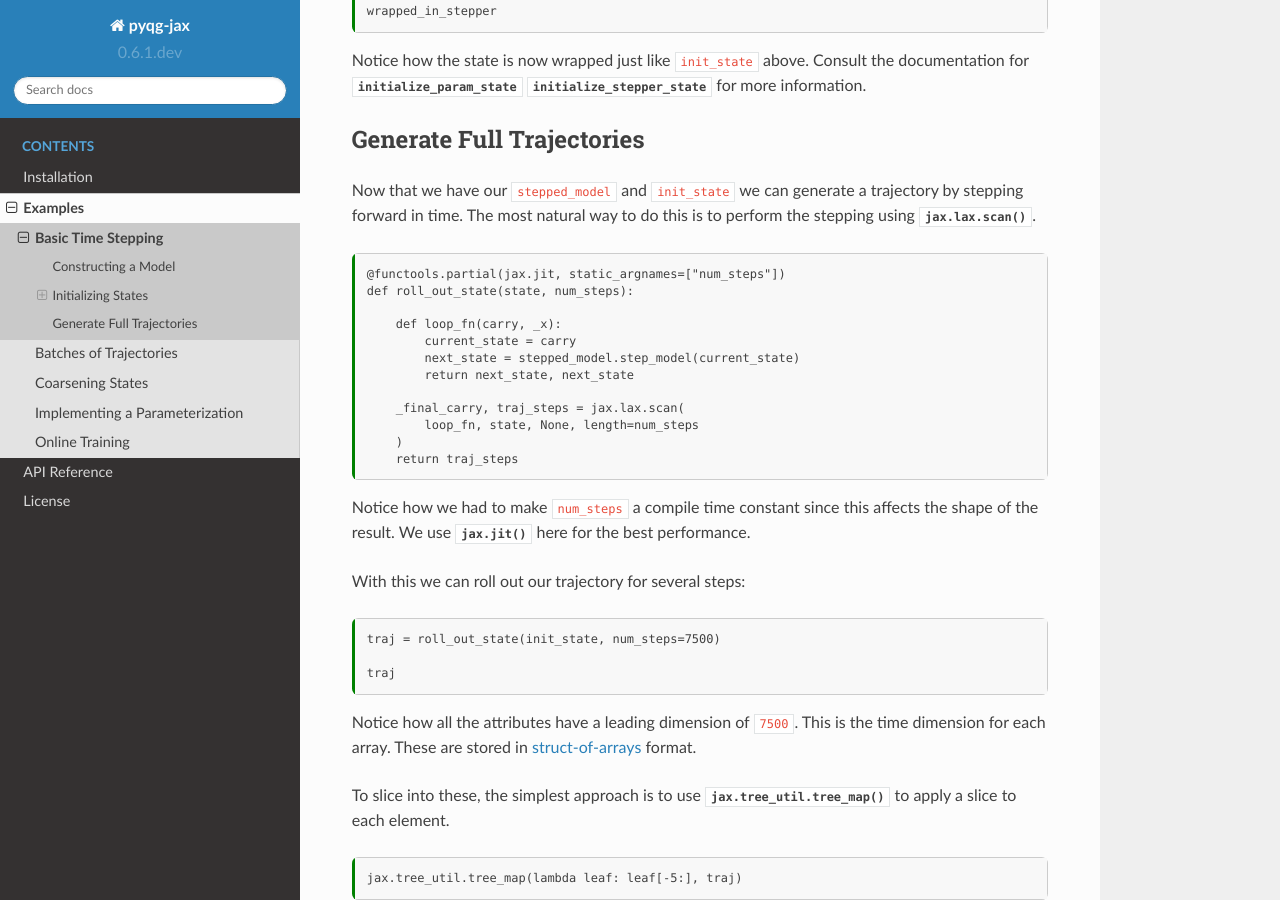
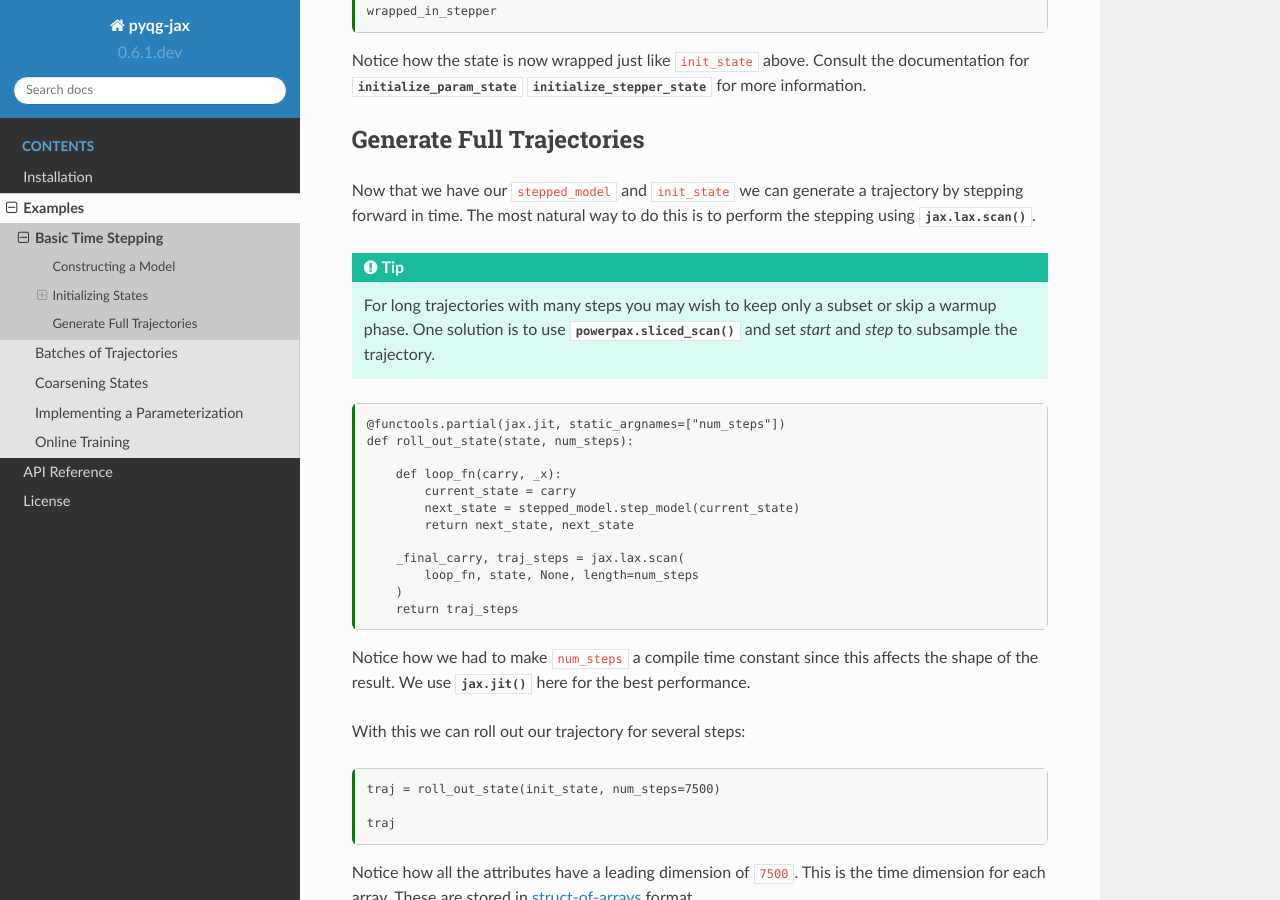
Before and after one commit to karlotness/pyqg-jax, a Sphinx documentation site: the page built from docs/examples.basicstep.md, in a window 1280 px wide and 900 px high, scrolled down 2847 px. Built offline with Sphinx 7.4.7 and the Read the Docs theme 2.0.0, drawn with Linux system fonts in a browser that asks for light colours.

Commit message:
Mention sliced_scan in time stepping documentation.
This is one of the main intended applications of the function.

````diff
--- a/docs/examples.basicstep.md
+++ b/docs/examples.basicstep.md
@@ -181,6 +181,13 @@ Now that we have our `stepped_model` and `init_state` we can generate
 a trajectory by stepping forward in time. The most natural way to do
 this is to perform the stepping using {func}`jax.lax.scan`.
 
+```{tip}
+For long trajectories with many steps you may wish to keep only a
+subset or skip a warmup phase. One solution is to use
+{func}`powerpax.sliced_scan` and set *start* and *step* to subsample
+the trajectory.
+```
+
 ```{code-cell} ipython3
 @functools.partial(jax.jit, static_argnames=["num_steps"])
 def roll_out_state(state, num_steps):
````
